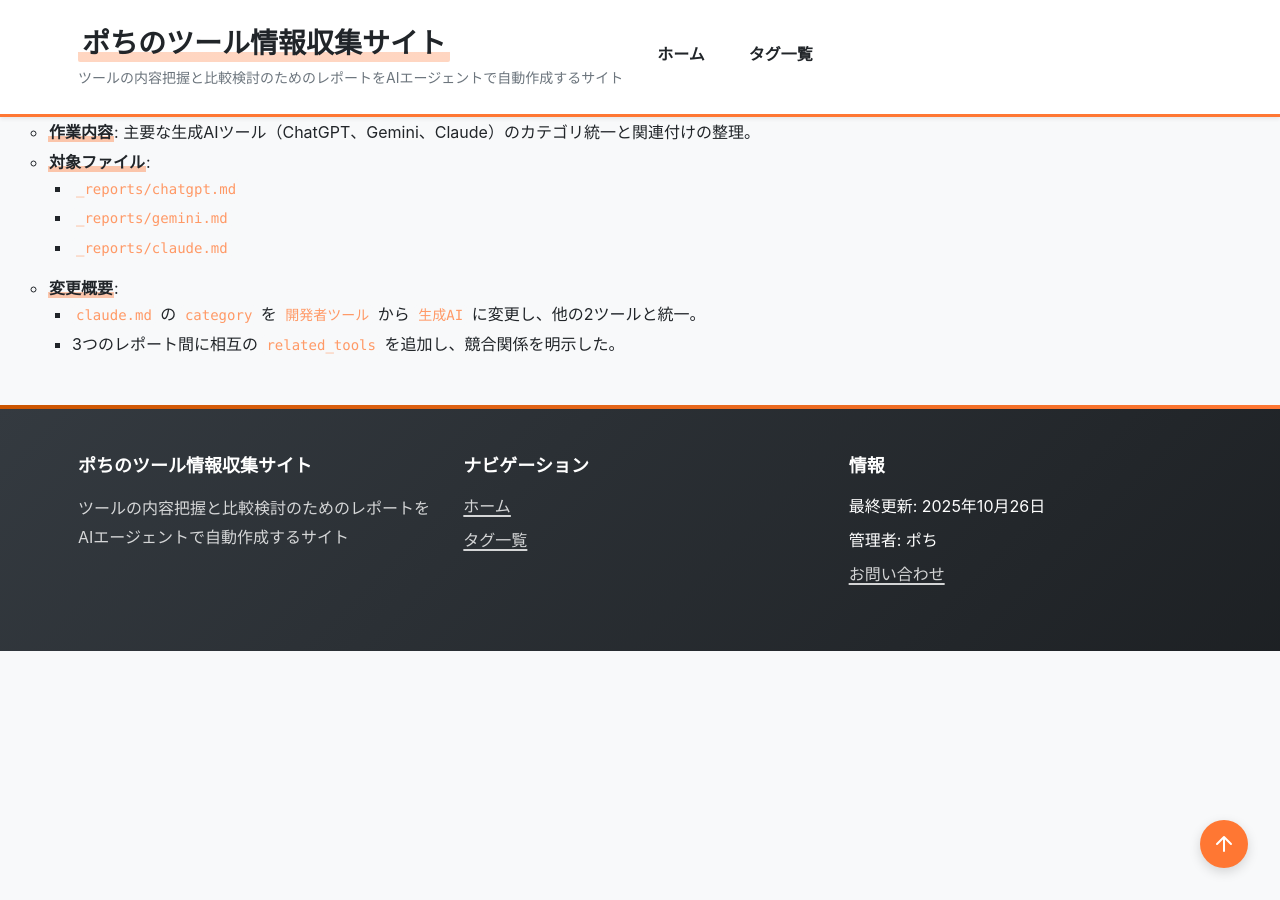
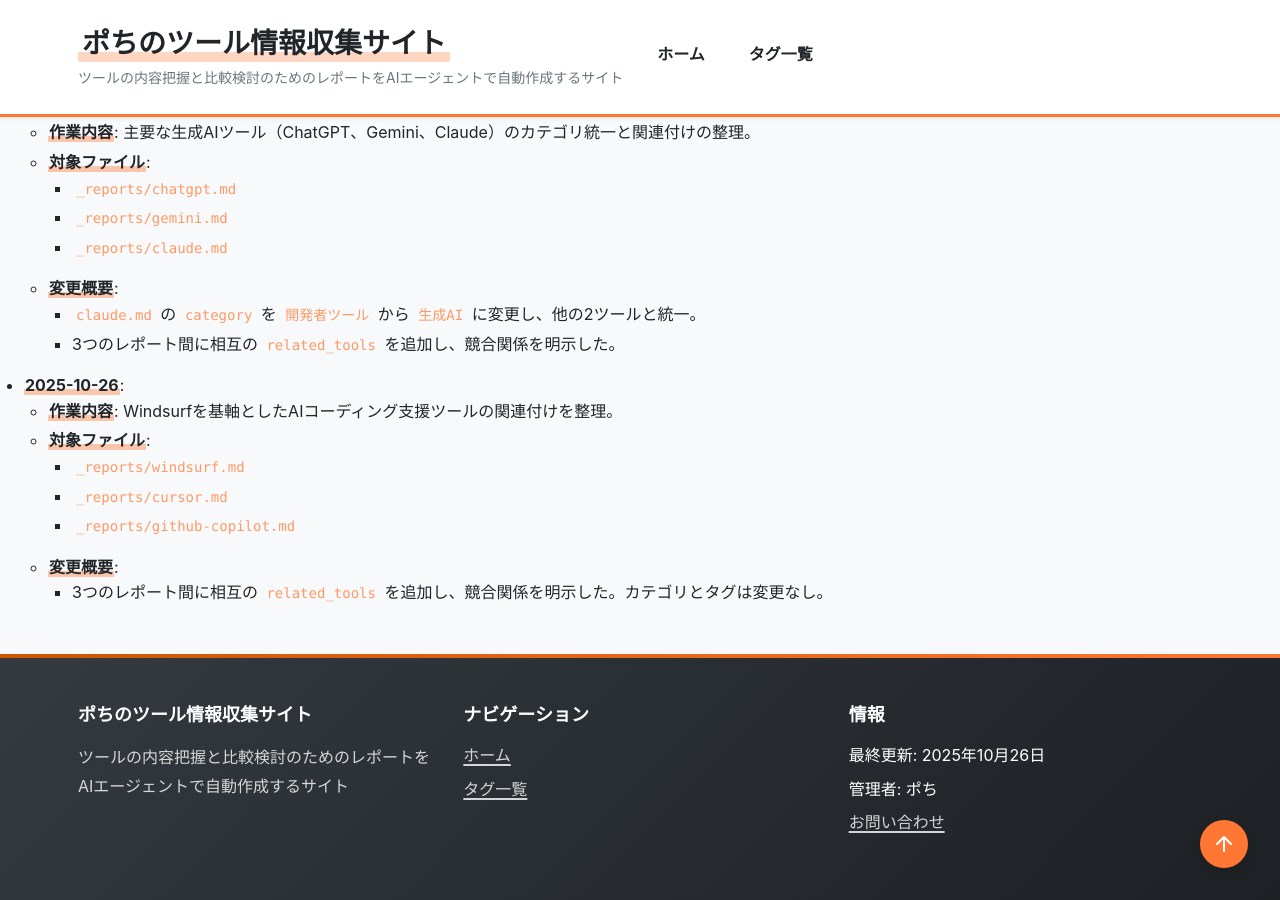
Before and after one commit to aegisfleet/tool-survey-report, a Jekyll site: the page built from task-organizing-category-tags.md, in a window 1280 px wide and 900 px high, scrolled down 8288 px. Built offline with Jekyll 4.4.1, drawn with Linux system fonts in a browser that asks for light colours; our own code applies the rules of GitHub Pages for plain Markdown files.

Commit message:
feat: Windsurfを中心としたAIコーディングツールの関連付けを整理 (#115)
_reports/windsurf.md、_reports/cursor.md、および_reports/github-copilot.mdの関連ツール情報を更新し、相互リンクを確立しました。

具体的には、各ファイルのフロントマターにある`relationships.related_tools`リストを編集し、3つのツールが互いに競合製品として正しく関連付けられるようにしました。

また、この変更を`task-organizing-category-tags.md`の進捗ログに記録しました。

Co-authored-by: google-labs-jules[bot] <161369871+google-labs-jules[bot]@users.noreply.github.com>

```diff
--- a/task-organizing-category-tags.md
+++ b/task-organizing-category-tags.md
@@ -320,3 +320,11 @@ grep -l "category.*AI.*コーディング" _reports/*.md
   - **変更概要**:
     - `claude.md` の `category` を `開発者ツール` から `生成AI` に変更し、他の2ツールと統一。
     - 3つのレポート間に相互の `related_tools` を追加し、競合関係を明示した。
+- **2025-10-26**:
+  - **作業内容**: Windsurfを基軸としたAIコーディング支援ツールの関連付けを整理。
+  - **対象ファイル**:
+    - `_reports/windsurf.md`
+    - `_reports/cursor.md`
+    - `_reports/github-copilot.md`
+  - **変更概要**:
+    - 3つのレポート間に相互の `related_tools` を追加し、競合関係を明示した。カテゴリとタグは変更なし。
```
Also changed, not shown: _reports/cursor.md (+1 -0 lines), _reports/github-copilot.md (+1 -0 lines), _reports/windsurf.md (+4 -0 lines).
